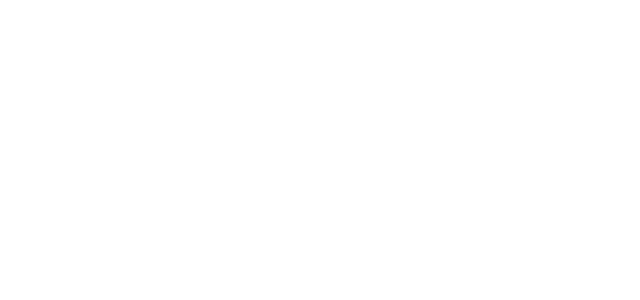
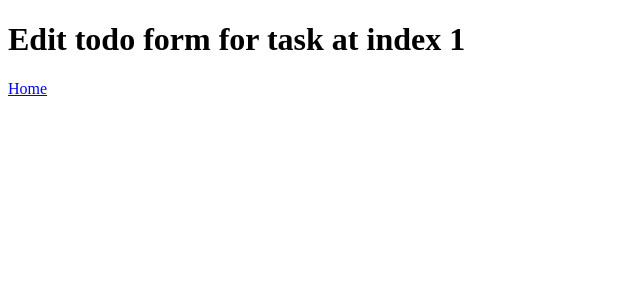
Before and after one commit to Nielam-Dass/Todo-App-Collection, a React (Vite) app in the folder todo_apps/001-react-ts-app/: page /edit/1 in a window 1280 px wide. Before the commit this address had no page. Shown: the top 300 px of the page, without its empty margins (0-640 px from the left). Built offline with nearby package versions, Linux system fonts and the light colour scheme.

Commit message:
Created unique editing URLs for each task by adding path parameters

```diff
--- a/todo_apps/001-react-ts-app/src/App.tsx
+++ b/todo_apps/001-react-ts-app/src/App.tsx
@@ -21,7 +21,7 @@ function App(): JSX.Element {
     <>
       <Routes>
         <Route path="/" element={<TodoHome tasks={tasks} addTask={addTask} deleteTask={deleteTask}/>}/>
-        <Route path="/edit" element={<EditTodoForm />}/>
+        <Route path="/edit/:id" element={<EditTodoForm />}/>
       </Routes>
     </>
   )
--- a/todo_apps/001-react-ts-app/src/EditTodoForm.tsx
+++ b/todo_apps/001-react-ts-app/src/EditTodoForm.tsx
@@ -1,10 +1,11 @@
 import { JSX } from "react";
-import { Link } from "react-router-dom";
+import { Link, useParams } from "react-router-dom";
 
 function EditTodoForm(): JSX.Element {
+    const params = useParams()
     return (
         <>
-            <h1>Edit todo form</h1>
+            <h1>Edit todo form for task at index {params.id}</h1>
             <Link to={"/"}>Home</Link>
         </>
     )
--- a/todo_apps/001-react-ts-app/src/TodoTable.tsx
+++ b/todo_apps/001-react-ts-app/src/TodoTable.tsx
@@ -17,7 +17,7 @@ function TodoTable(props: TodoTableProps): JSX.Element {
     }
 
     const handleEditTask = (index: number) => {
-        navigate("/edit");
+        navigate(`/edit/${index}`);
     }
 
     if(props.tasks.length==0){
```
